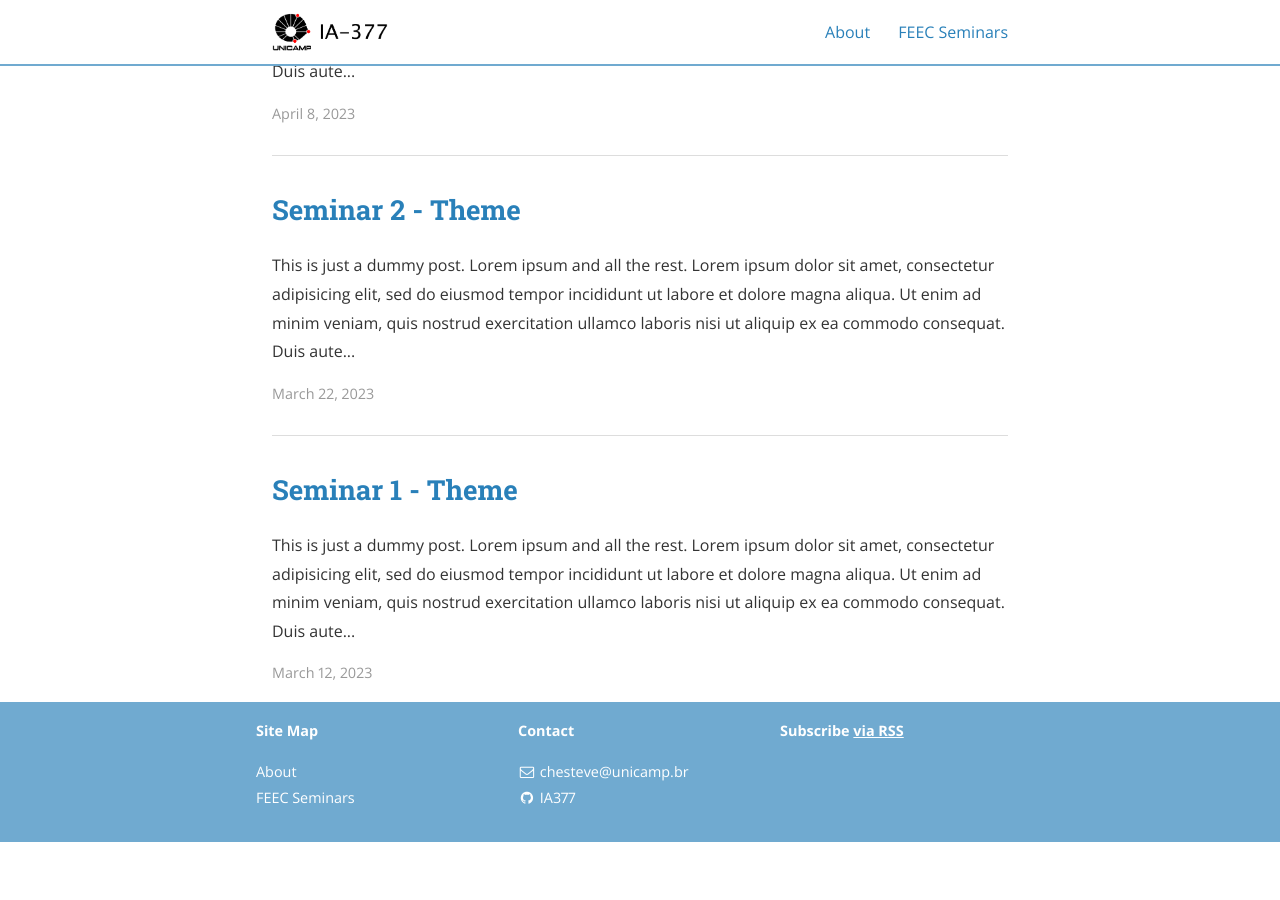
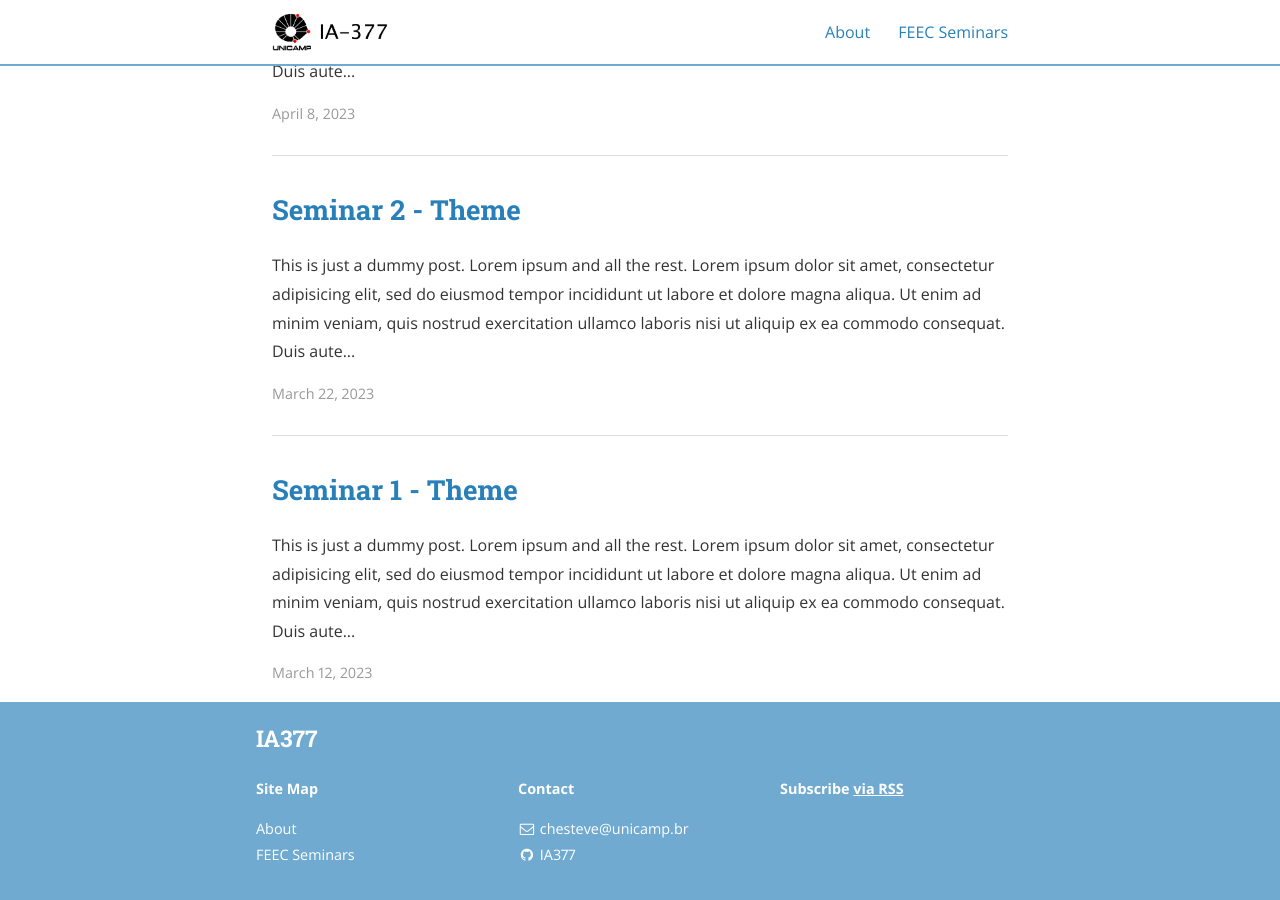
Before and after one commit to ia377-feec-unicamp/ia377-feec-unicamp.github.io, a Jekyll site: the page built from index.html, in a window 1280 px wide and 900 px high, scrolled down 1078 px. Built offline with Jekyll 4.4.1, drawn with Linux system fonts in a browser that asks for light colours; nearby versions of some CDN libraries; the list of posts is cut into pages by our own code; before the commit the page ends 1920 px from its top, so only the background shows below that.

Commit message:
Update footer.html

```diff
--- a/_includes/footer.html
+++ b/_includes/footer.html
@@ -2,7 +2,7 @@
 
   <div class="wrapper">
 
-    <!-- <h3 class="footer-heading">{{ site.title }}</h3> -->
+    <h3 class="footer-heading">{{ site.title }}</h3>
 
     <div class="site-navigation">
 
```
